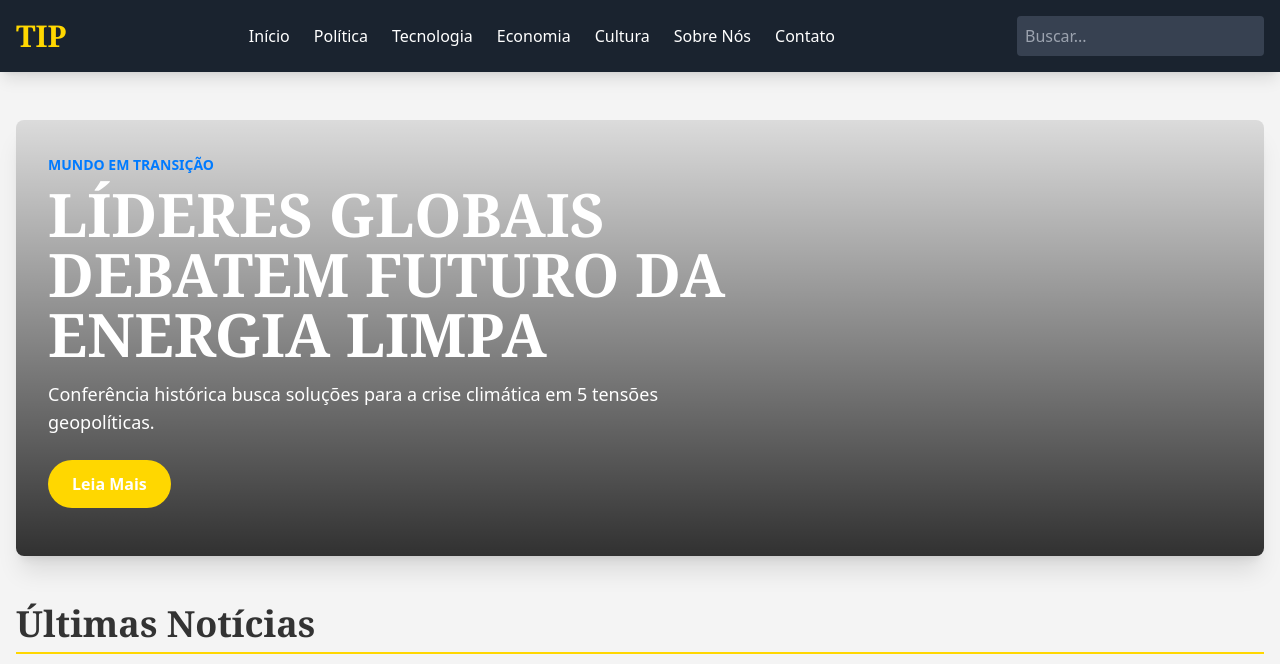
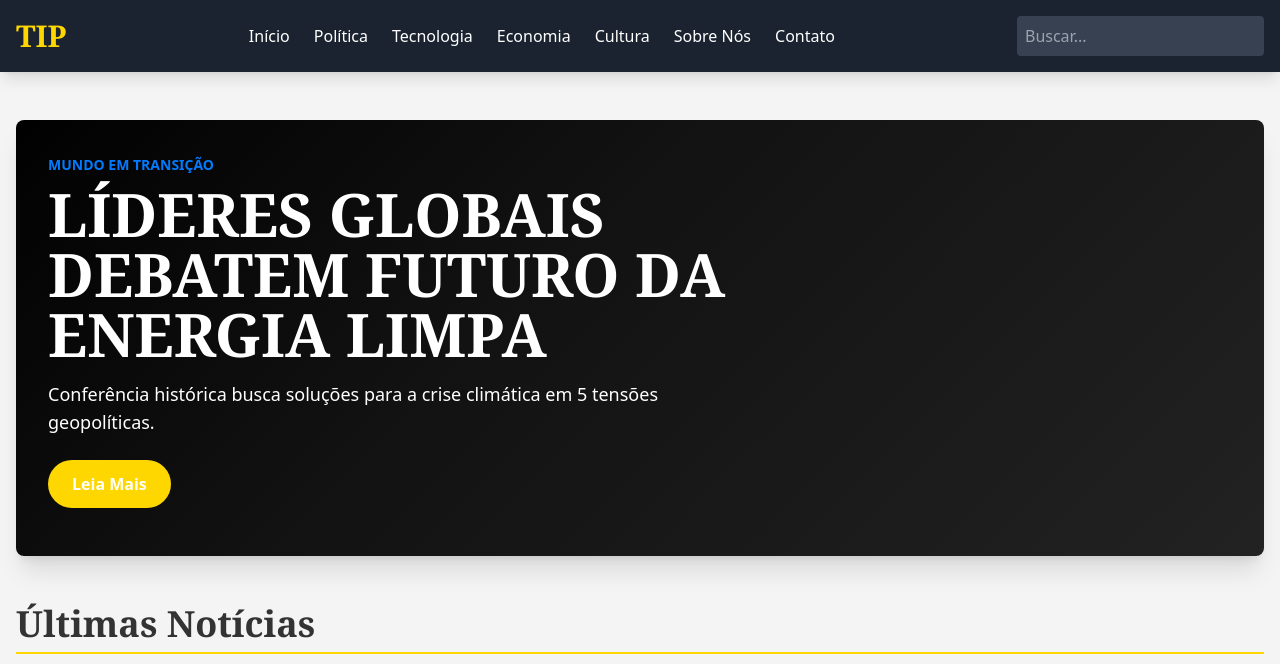
Before and after one commit to tipgabriel/mundomelhor, a plain HTML site: page index.html in a window 1280 px wide. Shown: the top 664 px of the page. Drawn offline with nearby package versions, Linux system fonts and the light colour scheme.

Commit message:
Update index.html

```diff
--- a/index.html
+++ b/index.html
@@ -71,7 +71,7 @@
             right: 0;
             bottom: 0;
             left: 0;
-            background: linear-gradient(to top, rgba(0, 0, 0, 0.8), rgba(0, 0, 0, 0.1));
+            background: linear-gradient(135deg, #010101 0%, #121212 40%, #1a1a1a 70%, #222222 100%);
         }
         .hero-section > div {
             position: relative;
```
